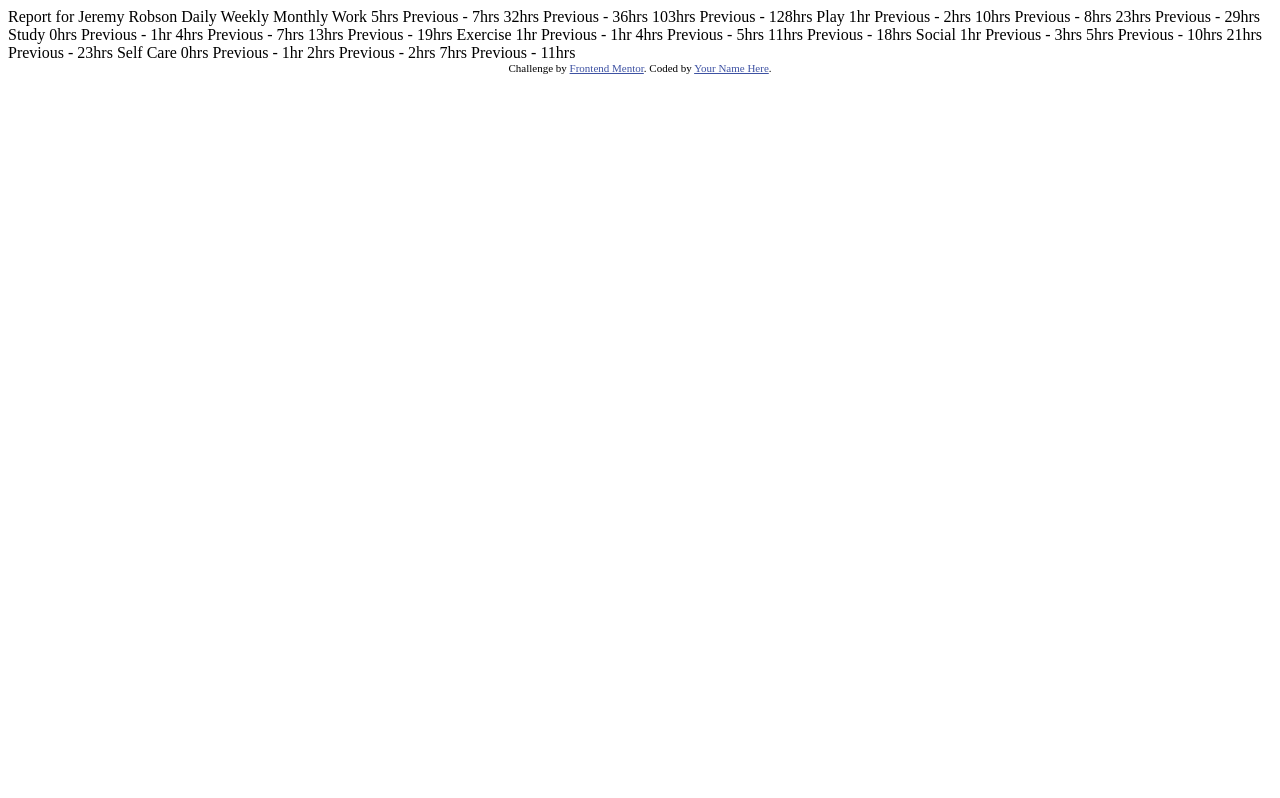
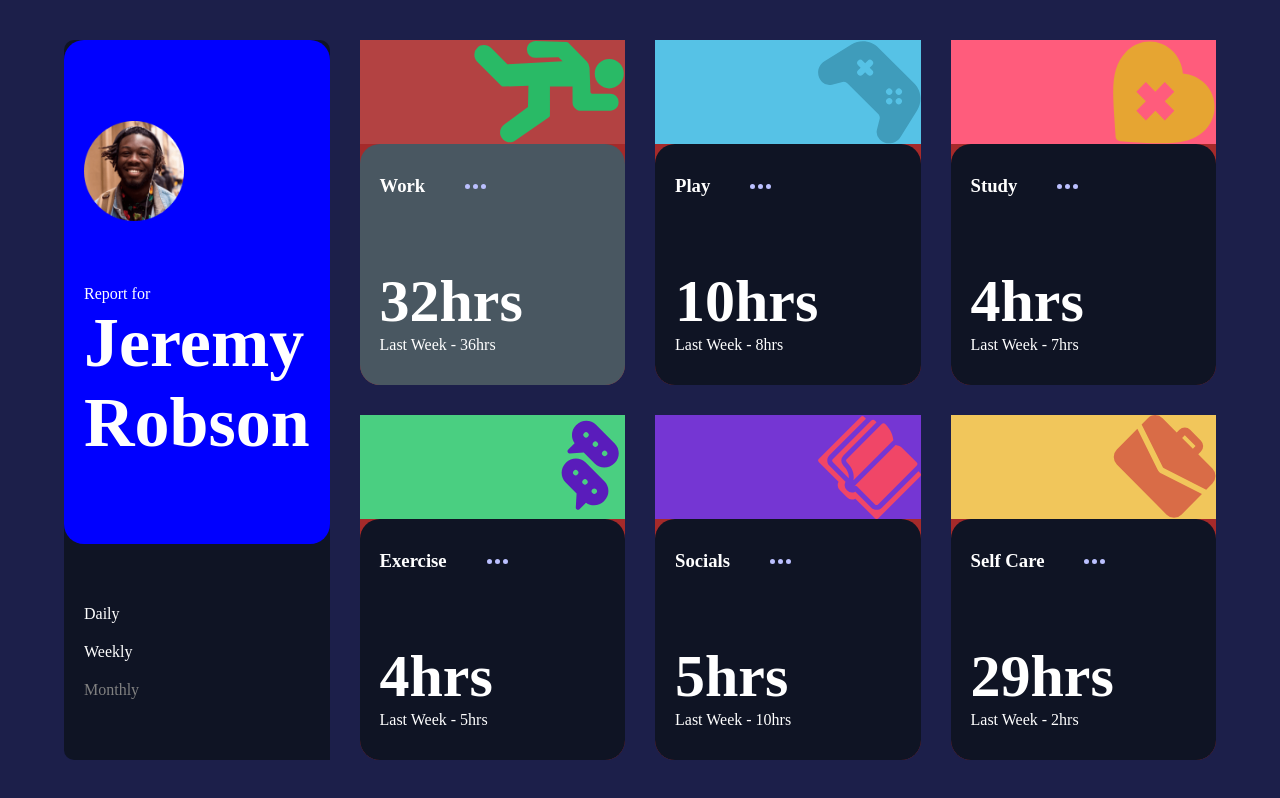
Before and after one commit to Maxon-debug/ASSIGNMENT-5, a plain HTML site: page index.html in a window 1280 px wide. Drawn offline with Linux system fonts and the light colour scheme.

Commit message:
more updates

```diff
--- a/index.html
+++ b/index.html
@@ -1,80 +1,167 @@
 <!DOCTYPE html>
 <html lang="en">
 <head>
-  <meta charset="UTF-8">
-  <meta name="viewport" content="width=device-width, initial-scale=1.0"> <!-- displays site properly based on user's device -->
-
-  <link rel="icon" type="image/png" sizes="32x32" href="./images/favicon-32x32.png">
-
-  <title>Frontend Mentor | Time tracking dashboard</title>
-
-  <!-- Feel free to remove these styles or customise in your own stylesheet 👍 -->
-  <style>
-    .attribution { font-size: 11px; text-align: center; }
-    .attribution a { color: hsl(228, 45%, 44%); }
-  </style>
+    <meta charset="UTF-8">
+    <meta name="viewport" content="width=device-width, initial-scale=1.0">
+    <link rel="stylesheet" href="styles.css">
+    <title>Document</title>
 </head>
 <body>
+    <div class="container">
+        <div class="content">
+            <div class="one">
+                <div class="profile">
+                    <div class="imagep">
+                        <img src="images/image-jeremy.png" alt="">
+                    </div>
+                    <div class="caption">
+                        <p>Report for</p>
+                        <h1>  Jeremy <br> Robson
+                        </h1>
+                    </div>
+                </div>
+                <div class="details">
+                    <p>Daily</p>
+                    <p>Weekly</p>
+                    <div class="max">
+                        <p>Monthly</p>
+                    </div>
 
-  Report for
-  Jeremy Robson
+                </div>
+            </div>
+            <div class="two">
+                <div class="main-div">
+                    <div class="child-div12">
+                        <img src="images/icon-exercise.svg" alt="">
+                    </div>
+                    <div class="child-div22">
+                        <div class="upper-child">
+                            <div class="work">
+                                <h3>Work</h3>
+                            </div>
+                            <div class="dots">
+                                <img src="images/icon-ellipsis.svg" alt="">
+                            </div>
+                        </div>
+                        <div class="lower-child">
+                            <h1>32hrs</h1>
+                            <p> Last Week - 36hrs</p>
+                        </div>
 
-  Daily
-  Weekly
-  Monthly
+                    </div>
+                </div>
+            </div>
+            <div class="three">
+                <div class="main-div">
+                    <div class="child-div13">
+                        <img src="images/icon-play.svg" alt="">
+                    </div>
+                    <div class="child-div23">
+                        <div class="upper-child">
+                            <div class="work">
+                                <h3>Play</h3>
+                            </div>
+                            <div class="dots">
+                                <img src="images/icon-ellipsis.svg" alt="">
+                            </div>
+                        </div>
+                        <div class="lower-child">
+                            <h1>10hrs</h1>
+                            <p> Last Week - 8hrs</p>
+                        </div>
 
-  Work
-  5hrs <!-- daily -->
-  Previous - 7hrs <!-- daily -->
-  32hrs <!-- weekly -->
-  Previous - 36hrs <!-- weekly -->
-  103hrs <!-- monthly -->
-  Previous - 128hrs <!-- monthly -->
+                    </div>
+                </div>
+            </div>
+            <div class="four">
+                <div class="main-div">
+                    <div class="child-div14">
+                        <img src="images/icon-self-care.svg" alt="">
+                    </div>
+                    <div class="child-div24">
+                        <div class="upper-child">
+                            <div class="work">
+                                <h3>Study</h3>
+                            </div>
+                            <div class="dots">
+                                <img src="images/icon-ellipsis.svg" alt="">
+                            </div>
+                        </div>
+                        <div class="lower-child">
+                            <h1>4hrs</h1>
+                            <p> Last Week - 7hrs</p>
+                        </div>
 
-  Play
-  1hr <!-- daily -->
-  Previous - 2hrs <!-- daily -->
-  10hrs <!-- weekly -->
-  Previous - 8hrs <!-- weekly -->
-  23hrs <!-- monthly -->
-  Previous - 29hrs <!-- monthly -->
+                    </div>
+                </div>
+            </div>
+            <div class="five">
+                <div class="main-div">
+                    <div class="child-div15">
+                        <img src="images/icon-social.svg" alt="">
+                    </div>
+                    <div class="child-div25">
+                        <div class="upper-child">
+                            <div class="work">
+                                <h3>Exercise</h3>
+                            </div>
+                            <div class="dots">
+                                <img src="images/icon-ellipsis.svg" alt="">
+                            </div>
+                        </div>
+                        <div class="lower-child">
+                            <h1>4hrs</h1>
+                            <p> Last Week - 5hrs</p>
+                        </div>
 
-  Study
-  0hrs <!-- daily -->
-  Previous - 1hr <!-- daily -->
-  4hrs <!-- weekly -->
-  Previous - 7hrs <!-- weekly -->
-  13hrs <!-- monthly -->
-  Previous - 19hrs <!-- monthly -->
+                    </div>
+                </div>
+            </div>
+            <div class="six">
+                <div class="main-div">
+                    <div class="child-div16">
+                        <img src="images/icon-study.svg" alt="">
+                    </div>
+                    <div class="child-div26">
+                        <div class="upper-child">
+                            <div class="work">
+                                <h3>Socials</h3>
+                            </div>
+                            <div class="dots">
+                                <img src="images/icon-ellipsis.svg" alt="">
+                            </div>
+                        </div>
+                        <div class="lower-child">
+                            <h1>5hrs</h1>
+                            <p> Last Week - 10hrs</p>
+                        </div>
 
-  Exercise
-  1hr <!-- daily -->
-  Previous - 1hr <!-- daily -->
-  4hrs <!-- weekly -->
-  Previous - 5hrs <!-- weekly -->
-  11hrs <!-- monthly -->
-  Previous - 18hrs <!-- monthly -->
+                    </div>
+                </div>
+            </div>
+            <div class="seven">
+                <div class="main-div">
+                    <div class="child-div17">
+                        <img src="images/icon-work.svg" alt="">
+                    </div>
+                    <div class="child-div27">
+                        <div class="upper-child">
+                            <div class="work">
+                                <h3>Self Care</h3>
+                            </div>
+                            <div class="dots">
+                                <img src="images/icon-ellipsis.svg" alt="">
+                            </div>
+                        </div>
+                        <div class="lower-child">
+                            <h1>29hrs</h1>
+                            <p> Last Week - 2hrs</p>
+                        </div>
 
-  Social
-  1hr <!-- daily -->
-  Previous - 3hrs <!-- daily -->
-  5hrs <!-- weekly -->
-  Previous - 10hrs <!-- weekly -->
-  21hrs <!-- monthly -->
-  Previous - 23hrs <!-- monthly -->
-
-  Self Care
-  0hrs <!-- daily -->
-  Previous - 1hr <!-- daily -->
-  2hrs <!-- weekly -->
-  Previous - 2hrs <!-- weekly -->
-  7hrs <!-- monthly -->
-  Previous - 11hrs <!-- monthly -->
-
-
-  <div class="attribution">
-    Challenge by <a href="https://www.frontendmentor.io?ref=challenge" target="_blank">Frontend Mentor</a>.
-    Coded by <a href="#">Your Name Here</a>.
-  </div>
+                    </div>
+                </div>
+            </div>
+        </div>
+    </div>
 </body>
 </html>
```
Also changed, not shown: time.html (deleted, +0 -167 lines), styles.css (renamed from time.css).
